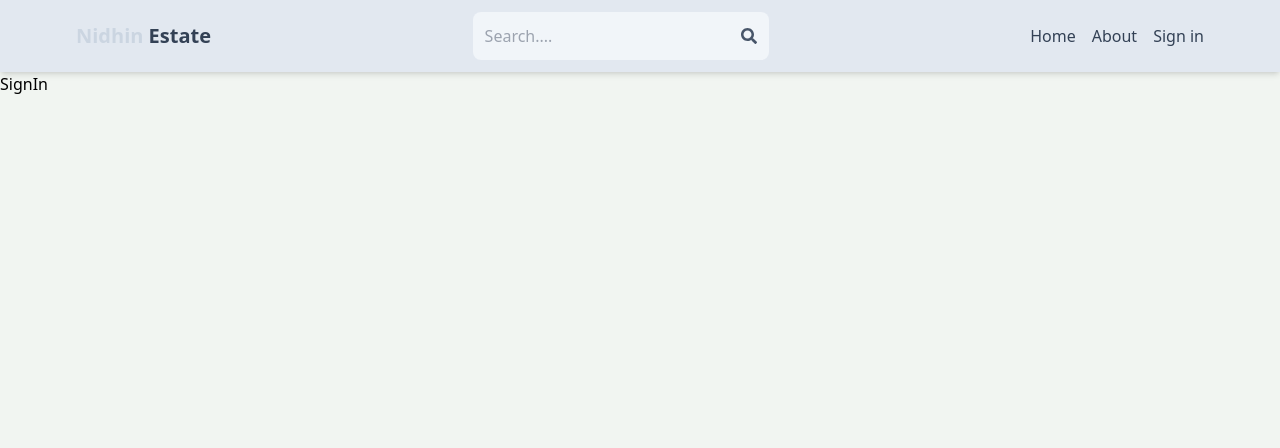
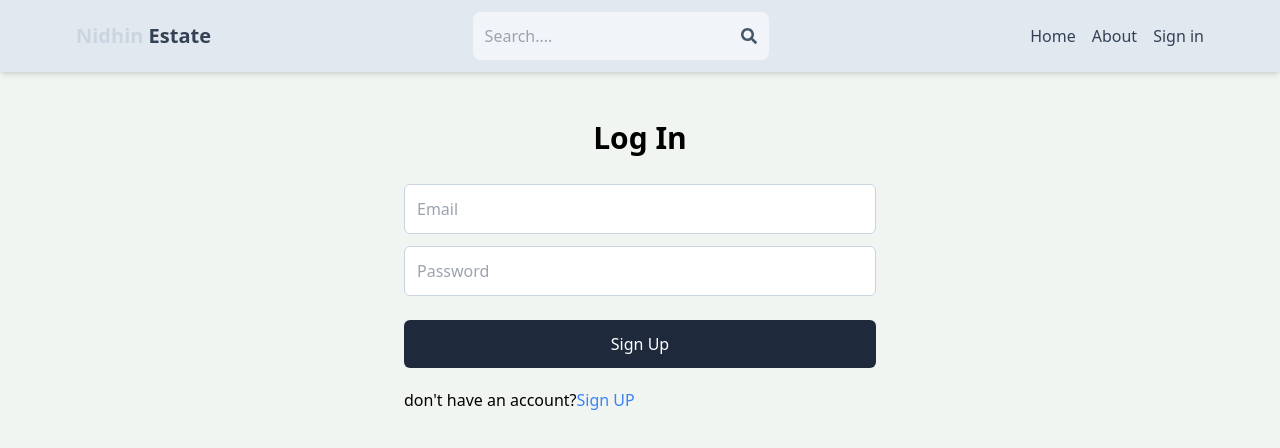
Before and after one commit to NidhinLalFoxena/e-commerce-ESTATE, a React (Vite) app in the folder client/: page /sign-in in a window 1280 px wide. Shown: the top 448 px of the page. Built offline with nearby package versions, Linux system fonts and the light colour scheme.

Commit message:
completed the sigin page functionality

```diff
--- a/client/src/pages/SignIn.jsx
+++ b/client/src/pages/SignIn.jsx
@@ -1,3 +1,83 @@
+import { useState } from 'react';
+import { Link, useNavigate } from 'react-router-dom';
+
 export default function SignIn() {
-  return <div>SignIn</div>;
+  const navigate = useNavigate();
+  const [formData, setFormData] = useState({});
+  const [error, setError] = useState(null);
+  const [loading, setLoading] = useState(false);
+
+  const handleChange = (e) => {
+    setFormData({ ...formData, [e.target.id]: e.target.value });
+  };
+
+  const handleSubmit = async (e) => {
+    try {
+      setLoading(true);
+      e.preventDefault();
+      console.log(formData);
+      const res = await fetch('/api/auth/signin', {
+        method: 'POST',
+        headers: {
+          'Content-Type': 'application/json',
+        },
+        body: JSON.stringify(formData),
+      });
+
+      const data = await res.json();
+      if (data.success === false) {
+        setError(data.message);
+        setLoading(false);
+        return;
+      }
+      setLoading(false);
+      navigate('/');
+      setError(null);
+      console.log(data);
+    } catch (error) {
+      setLoading(false);
+      setError(error.message);
+    }
+  };
+  return (
+    <div className='p-5 max-w-lg mx-auto'>
+      <h1 className='text-3xl text-center font-semibold my-7'>Log In</h1>
+      <form
+        onSubmit={handleSubmit}
+        className='flex flex-col gap-3 '>
+        <input
+          type='email'
+          placeholder='Email'
+          id='email'
+          onChange={handleChange}
+          className='p-3 border border-slate-300 rounded-md outline-none'
+        />
+        <input
+          type='password'
+          placeholder='Password'
+          id='password'
+          onChange={handleChange}
+          className='p-3 border border-slate-300 rounded-md outline-none'
+        />
+
+        <button
+          disabled={loading}
+          className='bg-slate-800 text-white p-3 rounded-md my-3 hover:opacity-95 disabled:opacity-80'>
+          {loading ? 'Loading...' : 'Sign Up'}
+        </button>
+      </form>
+      <div className='flex gap-2 mt-2'>
+        <p>
+          {` don't have an account?`}
+          <Link
+            to='/sign-up'
+            className='text-blue-500 cursor-pointer'>
+            Sign UP
+          </Link>
+        </p>
+      </div>
+
+      {error && <p className='text-red-500'>{error}</p>}
+    </div>
+  );
 }
```
